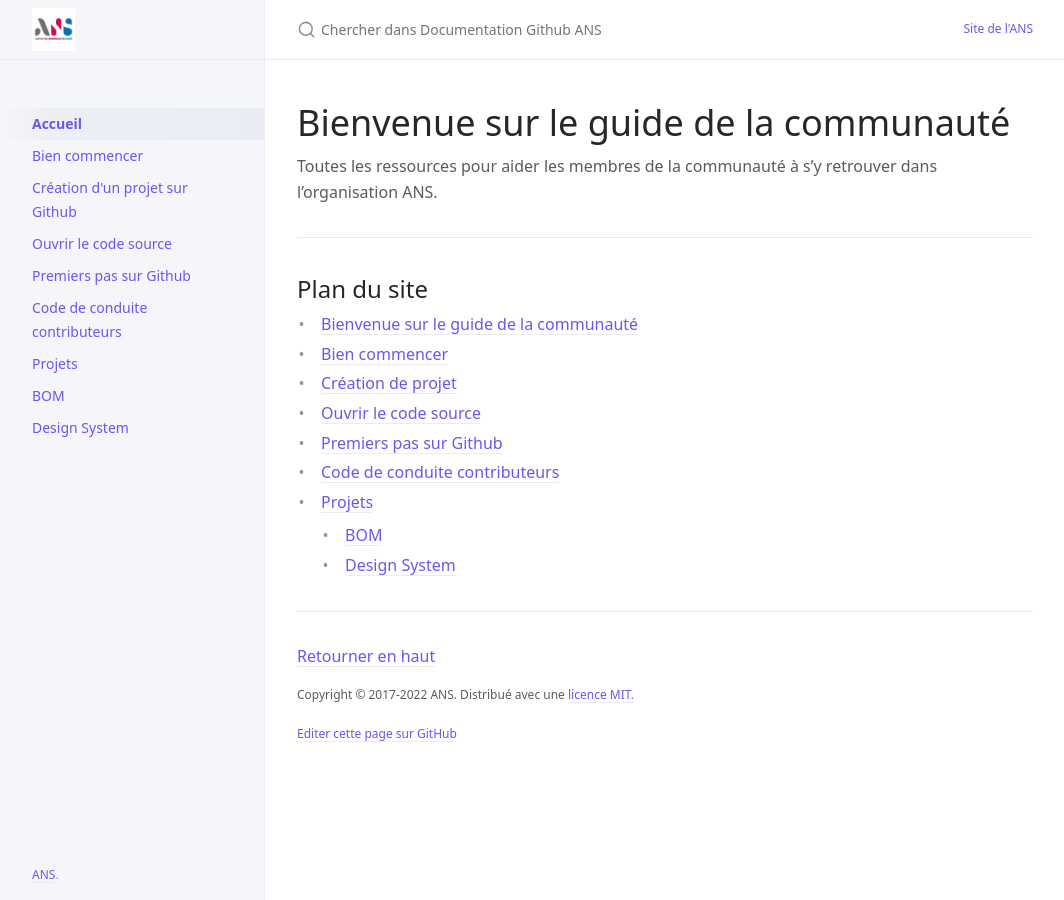
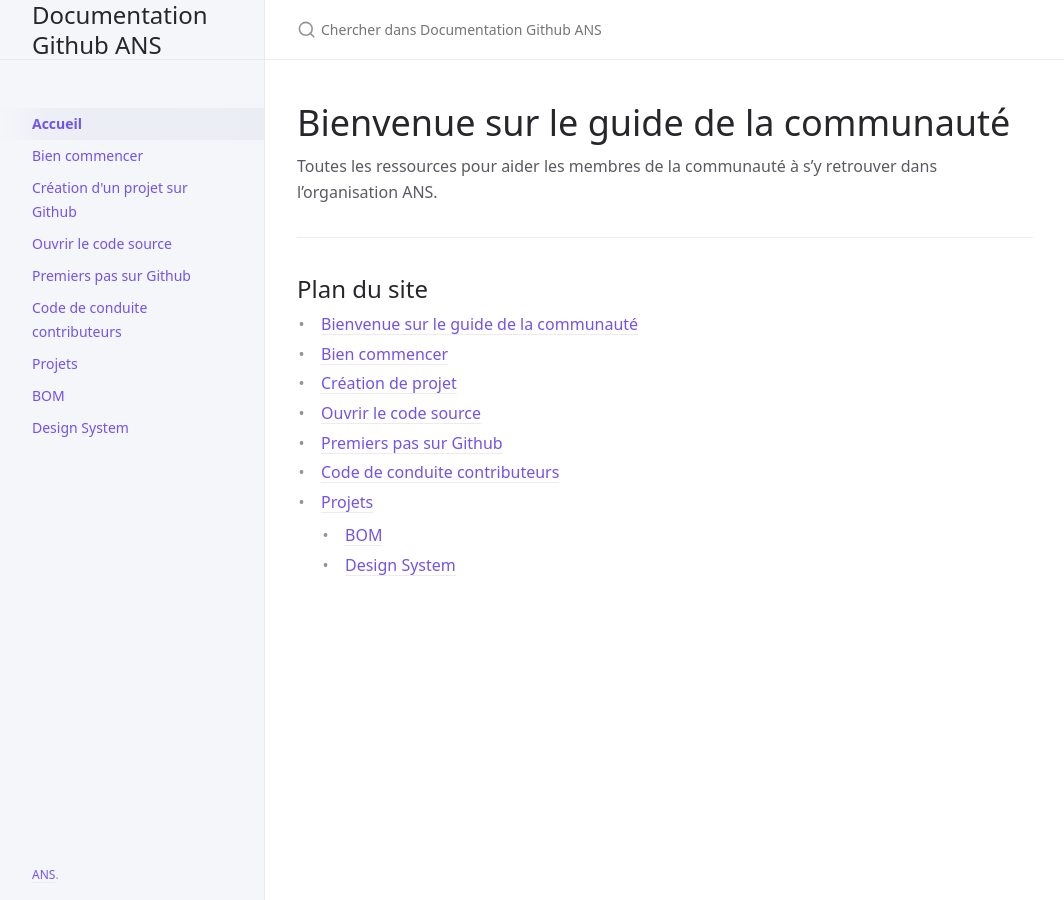
Before and after one commit to ansforge/Documentation, a Jekyll site: the page built from index.md, in a window 1280 px wide. Shown: the whole page, without its empty margins (107-1171 px from the left). Built offline with Jekyll 4.4.1, drawn with Linux system fonts in a browser that asks for light colours; our own code applies the rules of GitHub Pages for plain Markdown files; part of the change alters nothing that is shown.

Commit message:
Update _config.yml

```diff
--- a/_config.yml
+++ b/_config.yml
@@ -27,103 +27,3 @@ permalink: pretty
 exclude: ["node_modules/", "*.gemspec", "*.gem", "Gemfile", "Gemfile.lock", "package.json", "package-lock.json",  "script/", "LICENSE.txt", "lib/", "bin/", "README.md", "Rakefile"
 , "docs/tests/"
 ]
-
-# Regression tests
-# By default, the pages in /docs/tests are excluded when the ste is built.
-# To include them, comment-out the relevant line above.
-# Uncommenting the following line doesn't work - see https://github.com/jekyll/jekyll/issues/4791
-# include: ["docs/tests/"]
-
-# Set a path/url to a logo that will be displayed instead of the title
-logo: "/assets/images/anslogo.jpg"
-
-# Enable or disable the site search
-# Supports true (default) or false
-search_enabled: true
-search:
-  # Split pages into sections that can be searched individually
-  # Supports 1 - 6, default: 2
-  heading_level: 2
-  # Maximum amount of previews per search result
-  # Default: 3
-  previews: 2
-  # Maximum amount of words to display before a matched word in the preview
-  # Default: 5
-  preview_words_before: 3
-  # Maximum amount of words to display after a matched word in the preview
-  # Default: 10
-  preview_words_after: 3
-  # Set the search token separator
-  # Default: /[\s\-/]+/
-  # Example: enable support for hyphenated search words
-  tokenizer_separator: /[\s/]+/
-  # Display the relative url in search results
-  # Supports true (default) or false
-  rel_url: true
-  # Enable or disable the search button that appears in the bottom right corner of every page
-  # Supports true or false (default)
-  button: false
-
-# Enable or disable heading anchors
-heading_anchors: true
-
-# Aux links for the upper right navigation
-aux_links:
-  "Site de l'ANS":
-    - "//esante.gouv.fr"
-
-# Makes Aux links open in a new tab. Default is false
-aux_links_new_tab: false
-
-# Sort order for navigation links
-# nav_sort: case_insensitive # default, equivalent to nil
-nav_sort: case_sensitive # Capital letters sorted before lowercase
-
-# Footer content
-# appears at the bottom of every page's main content
-
-# Back to top link
-back_to_top: true
-back_to_top_text: "Retourner en haut"
-
-footer_content: "Copyright &copy; 2017-2022 ANS. Distribué avec une <a href=\"https://github.com/ansforge/Documentation/blob/main/LICENSE.txt\">licence MIT.</a>"
-
-# Footer last edited timestamp
-last_edit_timestamp: true # show or hide edit time - page must have `last_modified_date` defined in the frontmatter
-last_edit_time_format: "%b %e %Y at %I:%M %p" # uses ruby's time format: https://ruby-doc.org/stdlib-2.7.0/libdoc/time/rdoc/Time.html
-
-
-
-# Footer "Edit this page on GitHub" link text
-gh_edit_link: true # show or hide edit this page link
-gh_edit_link_text: "Editer cette page sur GitHub"
-gh_edit_repository: "https://github.com/ansforge/Documentation" # the github URL for your repo
-gh_edit_branch: "main" # the branch that your docs is served from
-# gh_edit_source: docs # the source that your files originate from
-gh_edit_view_mode: "tree" # "tree" or "edit" if you want the user to jump into the editor immediately
-
-# Color scheme currently only supports "dark", "light"/nil (default), or a custom scheme that you define
-color_scheme: nil
-
-# Google Analytics Tracking (optional)
-# e.g, UA-1234567-89
-ga_tracking: UA-2709176-10
-ga_tracking_anonymize_ip: true # Use GDPR compliant Google Analytics settings (true/nil by default)
-
-plugins:
-  - jekyll-seo-tag
-
-kramdown:
-  syntax_highlighter_opts:
-    block:
-      line_numbers: false
-
-compress_html:
-  clippings: all
-  comments: all
-  endings: all
-  startings: []
-  blanklines: false
-  profile: false
-  # ignore:
-  #   envs: all
```
